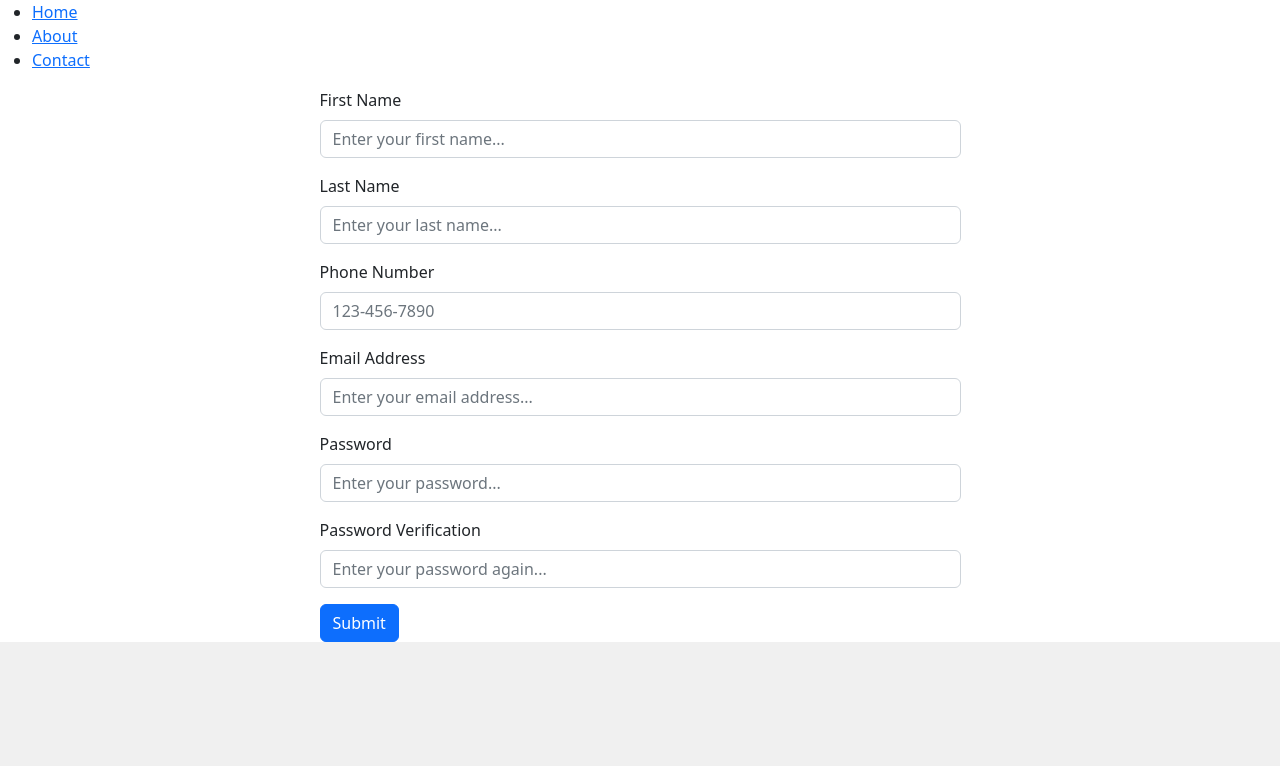
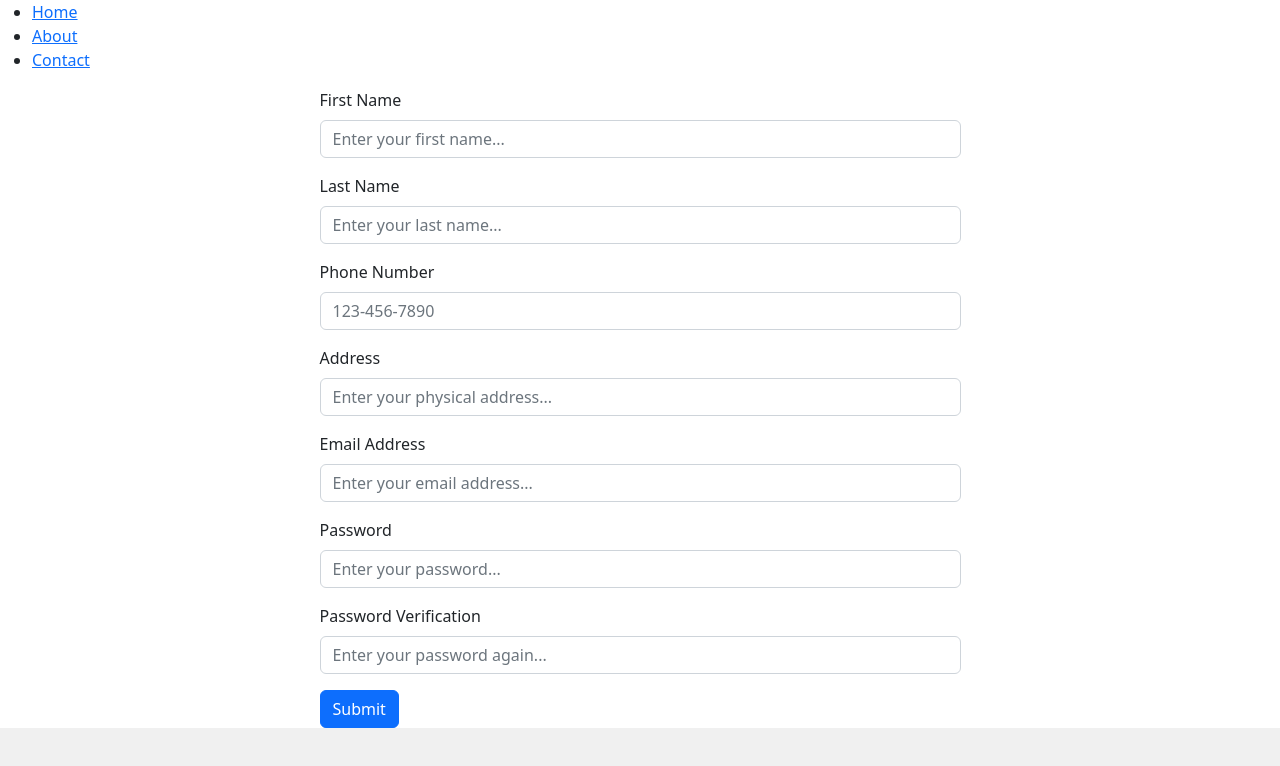
Before and after one commit to Deadrick99/petstore, a React (Vite) app: page /signup in a window 1280 px wide. Shown: the top 766 px of the page. Built offline with nearby package versions, Linux system fonts and the light colour scheme.

Commit message:
adding form for address

```diff
--- a/src/pages/SignUp.tsx
+++ b/src/pages/SignUp.tsx
@@ -12,6 +12,7 @@ const SignUp = () => {
     const FormGroupClass = 'mb-3';
 
     const [form, setForm] = useState({
+        address: '',
         email: '',
         first_name: '',
         last_name: '',
@@ -20,6 +21,7 @@ const SignUp = () => {
         phone_number: ''
     });
     const [errors, setErrors] = useState({
+        address: '',
         email: null,
         first_name: null,
         last_name: null,
@@ -97,7 +99,14 @@ const SignUp = () => {
                          * Address
                          */}
                         <Form.Group className={FormGroupClass} controlId="formAddress">
-
+                            <Form.Label>Address</Form.Label>
+                            <Form.Control
+                                type='text'
+                                placeholder='Enter your physical address...'
+                                value={form.address}
+                                onChange={(e) => setField('address', e.target.value)}
+                                isInvalid={!!errors.address}
+                            />
                         </Form.Group>
 
                         {/**
```
Lines whose indentation alone changed are shown as unchanged.
